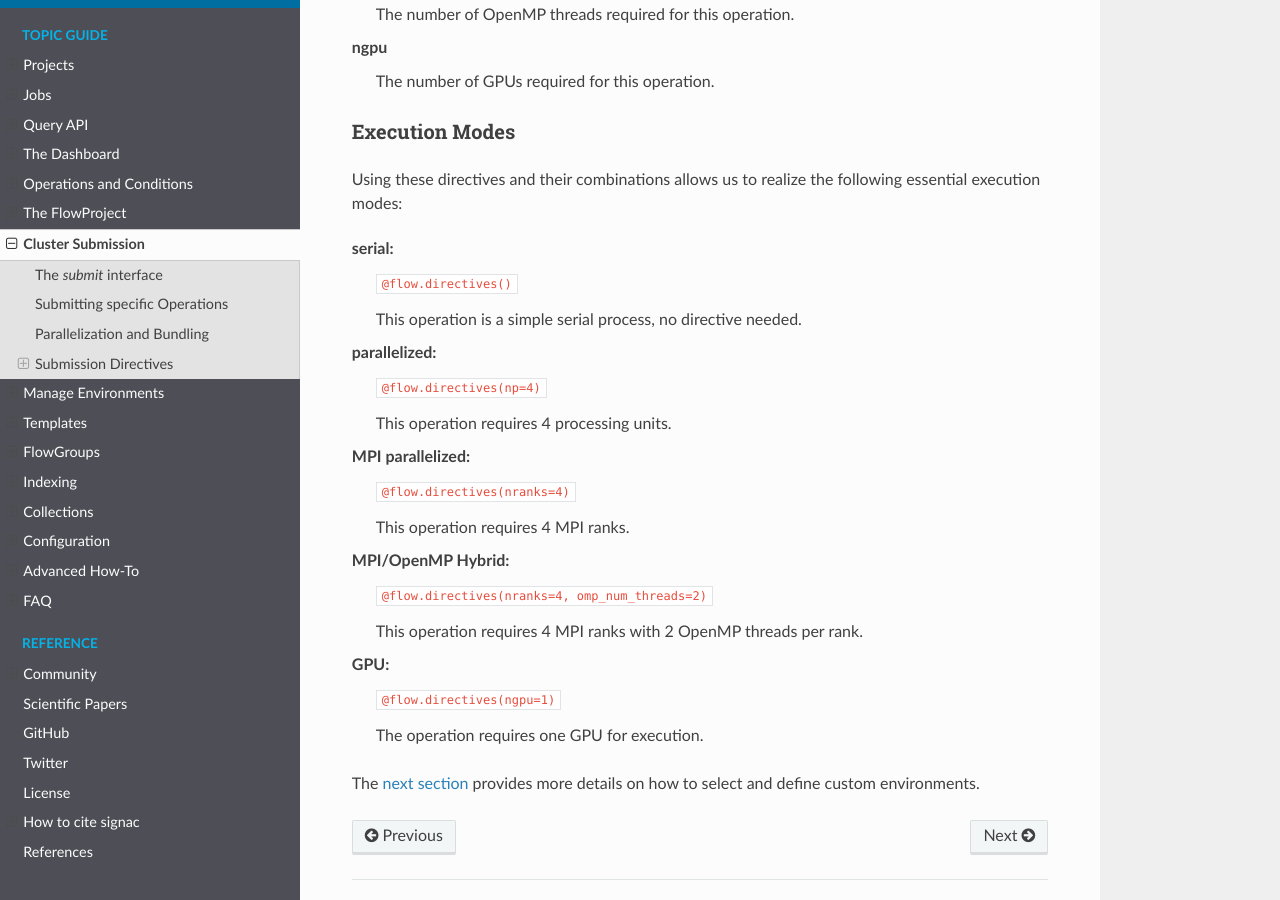
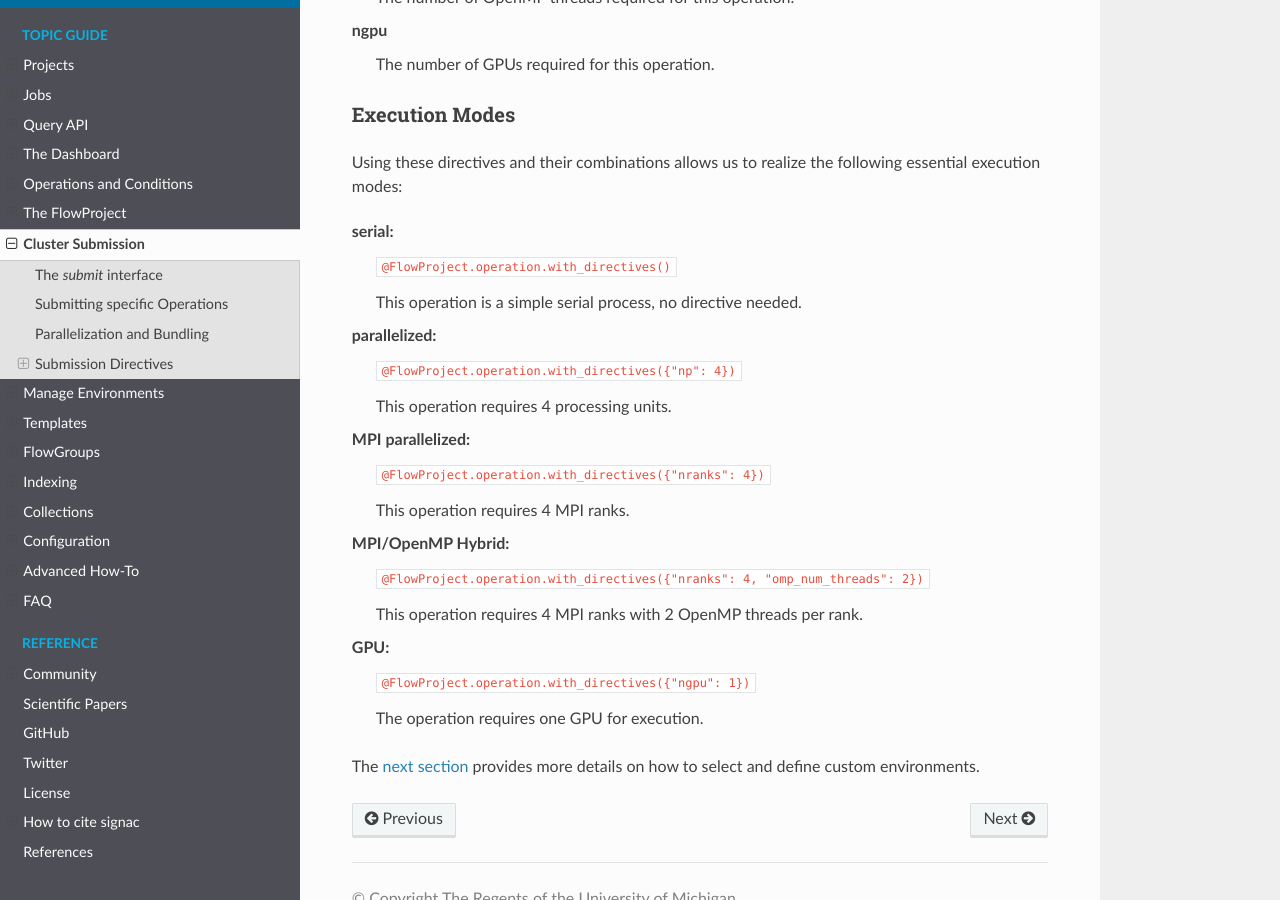
Before and after one commit to glotzerlab/signac-docs, a Sphinx documentation site: the page built from docs/source/cluster_submission.rst, in a window 1280 px wide and 900 px high, scrolled down 3535 px. Built offline with Sphinx 7.4.7 and the Read the Docs theme 2.0.0, drawn with Linux system fonts in a browser that asks for light colours; some of the changed text lies outside the part shown.

Commit message:
Update documentation to use new operation.with_directives decorator (#128)
* Switch to use operation.with_directives

* Sytlistic changes to code snippets and improved wording

Co-authored-by: Bradley Dice <bdice@bradleydice.com>

Co-authored-by: Bradley Dice <bdice@bradleydice.com>

```diff
--- a/docs/source/cluster_submission.rst
+++ b/docs/source/cluster_submission.rst
@@ -100,11 +100,10 @@
 
 .. code-block:: python
 
-    from flow import FlowProject, directives
+    from flow import FlowProject
     from multiprocessing import Pool
 
-    @FlowProject.operation
-    @directives(np=4)
+    @FlowProject.operation.with_directives({"np": 4})
     def hello(job):
         with Pool(4) as pool:
           print("hello", job)
@@ -117,7 +116,7 @@
 
 .. tip::
 
-    Note that all directives may be specified as callables, e.g. ``@directives(np = lambda job: job.doc.np)``.
+    Note that all directives may be specified as callables, e.g. ``FlowProject.operation.with_directives({"np": lambda job: job.doc.np})``.
 
 Available directives
 --------------------
@@ -152,27 +151,27 @@
 .. glossary::
 
     serial:
-      ``@flow.directives()``
+      ``@FlowProject.operation.with_directives()``
 
       This operation is a simple serial process, no directive needed.
 
     parallelized:
-      ``@flow.directives(np=4)``
+      ``@FlowProject.operation.with_directives({"np": 4})``
 
       This operation requires 4 processing units.
 
     MPI parallelized:
-      ``@flow.directives(nranks=4)``
+      ``@FlowProject.operation.with_directives({"nranks": 4})``
 
       This operation requires 4 MPI ranks.
 
     MPI/OpenMP Hybrid:
-      ``@flow.directives(nranks=4, omp_num_threads=2)``
+      ``@FlowProject.operation.with_directives({"nranks": 4, "omp_num_threads": 2})``
 
       This operation requires 4 MPI ranks with 2 OpenMP threads per rank.
 
     GPU:
-      ``@flow.directives(ngpu=1)``
+      ``@FlowProject.operation.with_directives({"ngpu": 1})``
 
       The operation requires one GPU for execution.
 
```
Also changed, not shown: docs/source/flow-group.rst (+3 -4 lines), docs/source/recipes.rst (+6 -7 lines).
